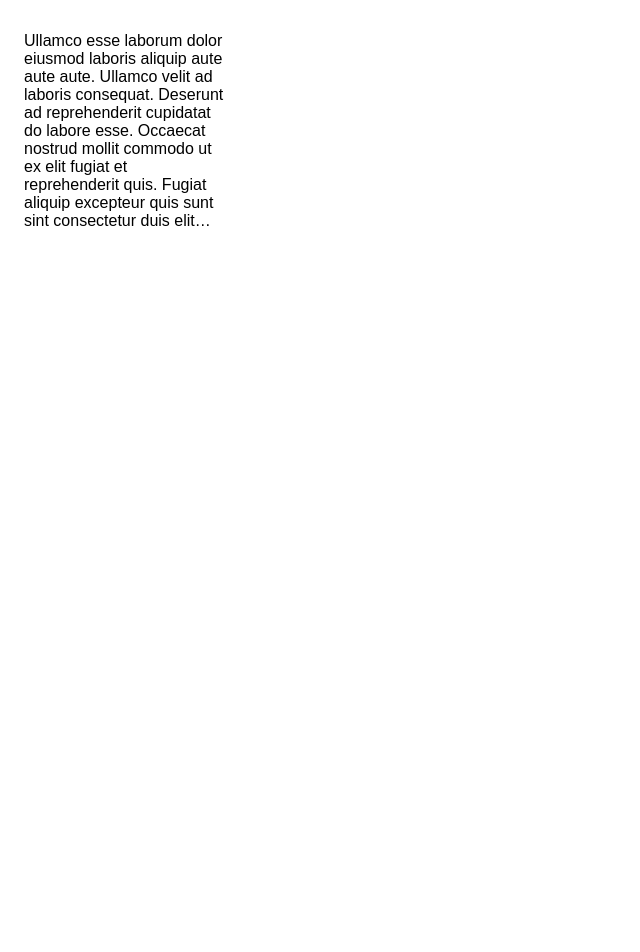
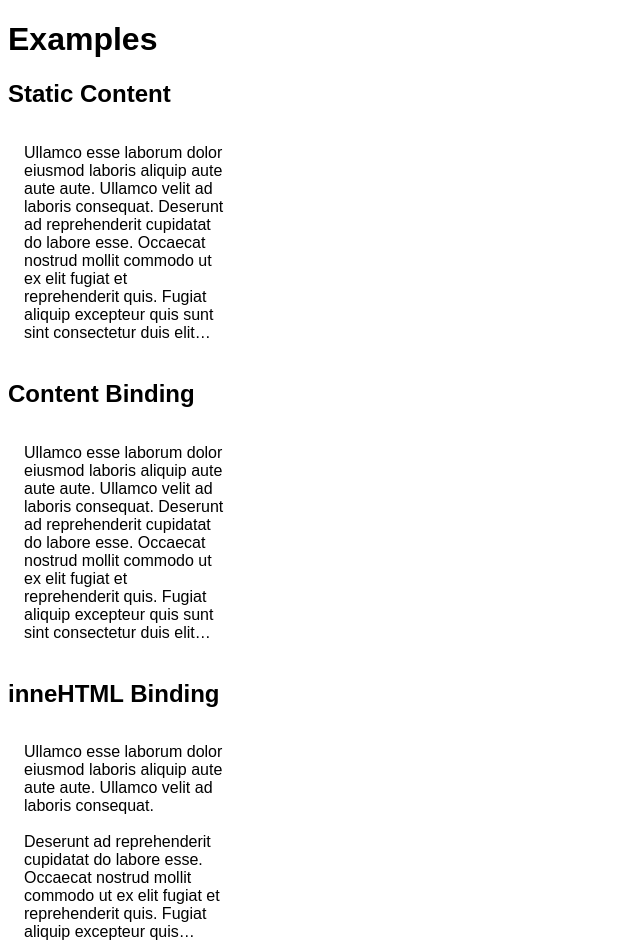
Before and after one commit to thisissoon/angular-ellipsis, an Angular app: page / in a window 1280 px wide. Shown: the top 952 px of the page, without its empty margins (0-640 px from the left). Before the commit the page ends 800 px from the top, so only its background shows below. Built offline with nearby package versions, Linux system fonts and the light colour scheme.

Commit message:
fix(ellipsis): add support for dynamic content
Before it was clipping the text OnInit, in order to support dynamic content, now it uses AfterViewInit

Also add examples for different ways of using it.

```diff
--- a/src/app/app.component.html
+++ b/src/app/app.component.html
@@ -1 +1,10 @@
+<h1>Examples</h1>
+
+<h2>Static Content</h2>
 <p snEllipsis>Ullamco esse laborum dolor eiusmod laboris aliquip aute aute aute. Ullamco velit ad laboris consequat. Deserunt ad reprehenderit cupidatat do labore esse. Occaecat nostrud mollit commodo ut ex elit fugiat et reprehenderit quis. Fugiat aliquip excepteur quis sunt sint consectetur duis elit quis ex fugiat quis eiusmod. Ad pariatur ipsum nulla sunt est non ut id et nisi culpa voluptate mollit ad. Tempor cupidatat esse ad in cillum incididunt quis. Nulla cillum qui aute labore quis ad cillum ullamco adipisicing qui est nulla amet. Nisi consectetur sint nostrud est duis dolore enim aliqua esse laboris Lorem.</p>
+
+<h2>Content Binding</h2>
+<p snEllipsis>{{ textContent }}</p>
+
+<h2>inneHTML Binding</h2>
+<p snEllipsis [innerHTML]="htmlContent"></p>
--- a/src/app/app.component.ts
+++ b/src/app/app.component.ts
@@ -5,4 +5,35 @@ import { Component } from '@angular/core';
   templateUrl: './app.component.html',
   styleUrls: ['./app.component.scss']
 })
-export class AppComponent { }
+export class AppComponent {
+  textContent = `
+    Ullamco esse laborum dolor eiusmod laboris aliquip \
+    aute aute aute. Ullamco velit ad laboris consequat. \
+    Deserunt ad reprehenderit cupidatat do labore esse. \
+    Occaecat nostrud mollit commodo ut ex elit fugiat et \
+    reprehenderit quis. Fugiat aliquip excepteur quis \
+    sunt sint consectetur duis elit quis ex fugiat quis \
+    eiusmod. Ad pariatur ipsum nulla sunt est non ut id \
+    et nisi culpa voluptate mollit ad. Tempor cupidatat \
+    esse ad in cillum incididunt quis. Nulla cillum qui \
+    aute labore quis ad cillum ullamco adipisicing qui \
+    est nulla amet. Nisi consectetur sint nostrud est \
+    duis dolore enim aliqua esse laboris Lorem.
+  `;
+
+  htmlContent = `
+    Ullamco esse laborum dolor eiusmod laboris aliquip \
+    aute aute aute. Ullamco velit ad laboris consequat. \
+    <br> <br> \
+    Deserunt ad reprehenderit cupidatat do labore esse. \
+    Occaecat nostrud mollit commodo ut ex elit fugiat et \
+    reprehenderit quis. Fugiat aliquip excepteur quis \
+    sunt sint consectetur duis elit quis ex fugiat quis \
+    eiusmod. Ad pariatur ipsum nulla sunt est non ut id \
+    et nisi culpa voluptate mollit ad. Tempor cupidatat \
+    esse ad in cillum incididunt quis. Nulla cillum qui \
+    aute labore quis ad cillum ullamco adipisicing qui \
+    est nulla amet. Nisi consectetur sint nostrud est \
+    duis dolore enim aliqua esse laboris Lorem.
+  `;
+}
--- a/src/app/ellipsis/ellipsis.directive.ts
+++ b/src/app/ellipsis/ellipsis.directive.ts
@@ -1,4 +1,4 @@
-import { Directive, ElementRef, OnInit } from '@angular/core';
+import { AfterViewInit, Directive, ElementRef } from '@angular/core';
 
 /**
  * Removes excess text from element until it fits in elements
@@ -18,7 +18,7 @@ import { Directive, ElementRef, OnInit } from '@angular/core';
 @Directive({
   selector: '[snEllipsis]'
 })
-export class EllipsisDirective implements OnInit {
+export class EllipsisDirective implements AfterViewInit {
   /**
    * Ellipsis charater
    *
@@ -50,7 +50,7 @@ export class EllipsisDirective implements OnInit {
    *
    * @memberof EllipsisDirective
    */
-  public ngOnInit(): void {
+  public ngAfterViewInit(): void {
     this.clipText();
   }
   /**
```
Also changed, not shown: 1 other file (tests, documents, lock files or other folders).
